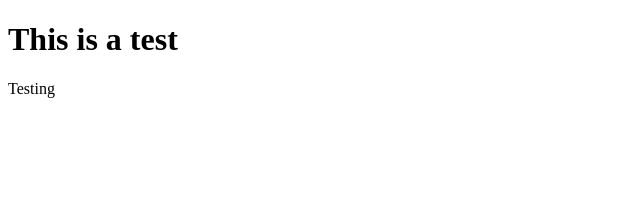
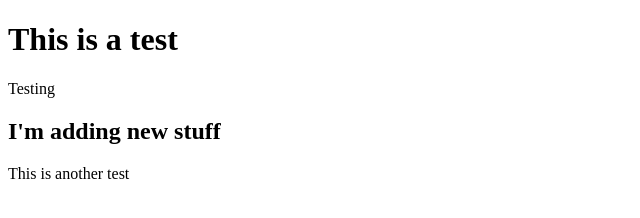
Before and after one commit to mattheuscolyn/SampleRepo, a plain HTML site: page docs/index.html in a window 1280 px wide. Shown: the whole page, without its empty margins (0-640 px from the left). Drawn offline with Linux system fonts and the light colour scheme.

Commit message:
Added new header+paragraph

```diff
--- a/docs/index.html
+++ b/docs/index.html
@@ -7,5 +7,7 @@
   <body>
     <h1>This is a test</h1>
       <p>Testing</p>
+    <h2>I'm adding new stuff</h2>
+      <p>This is another test</p>
   </body>
 </html>
```
